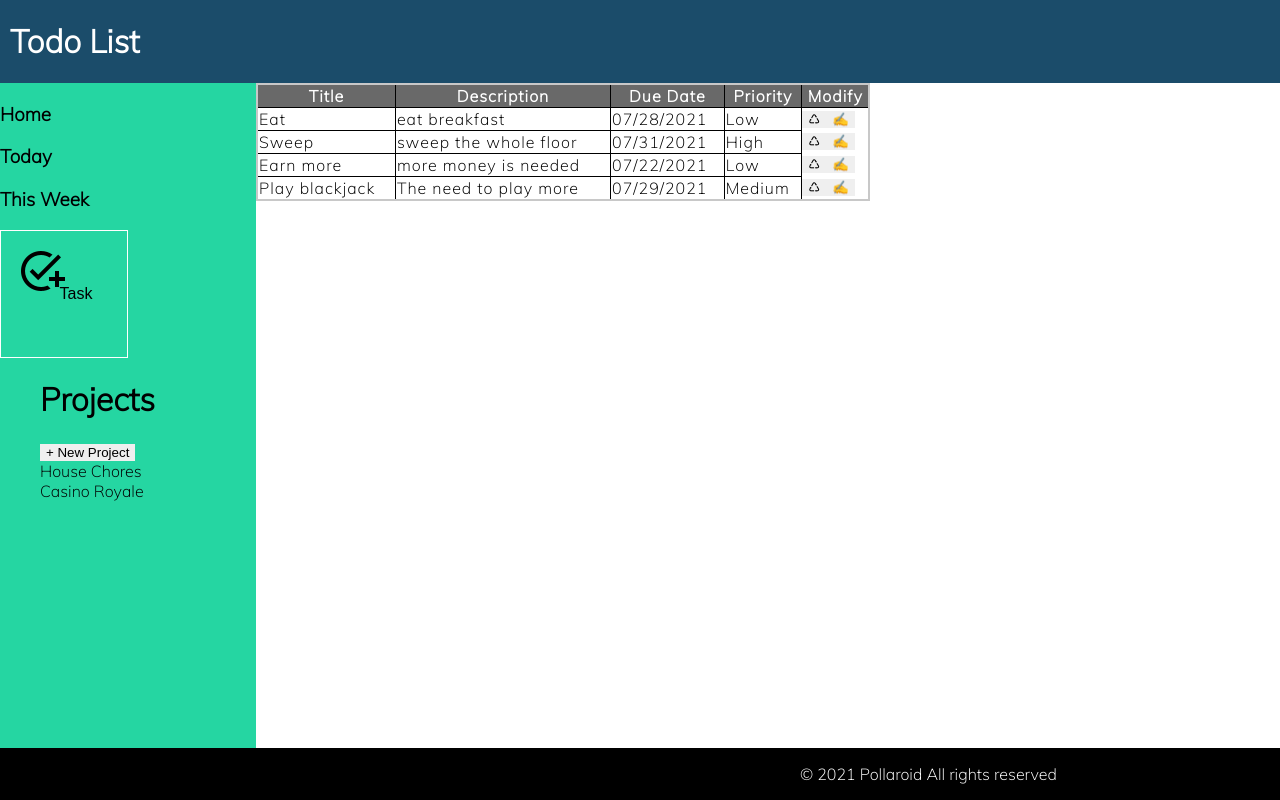
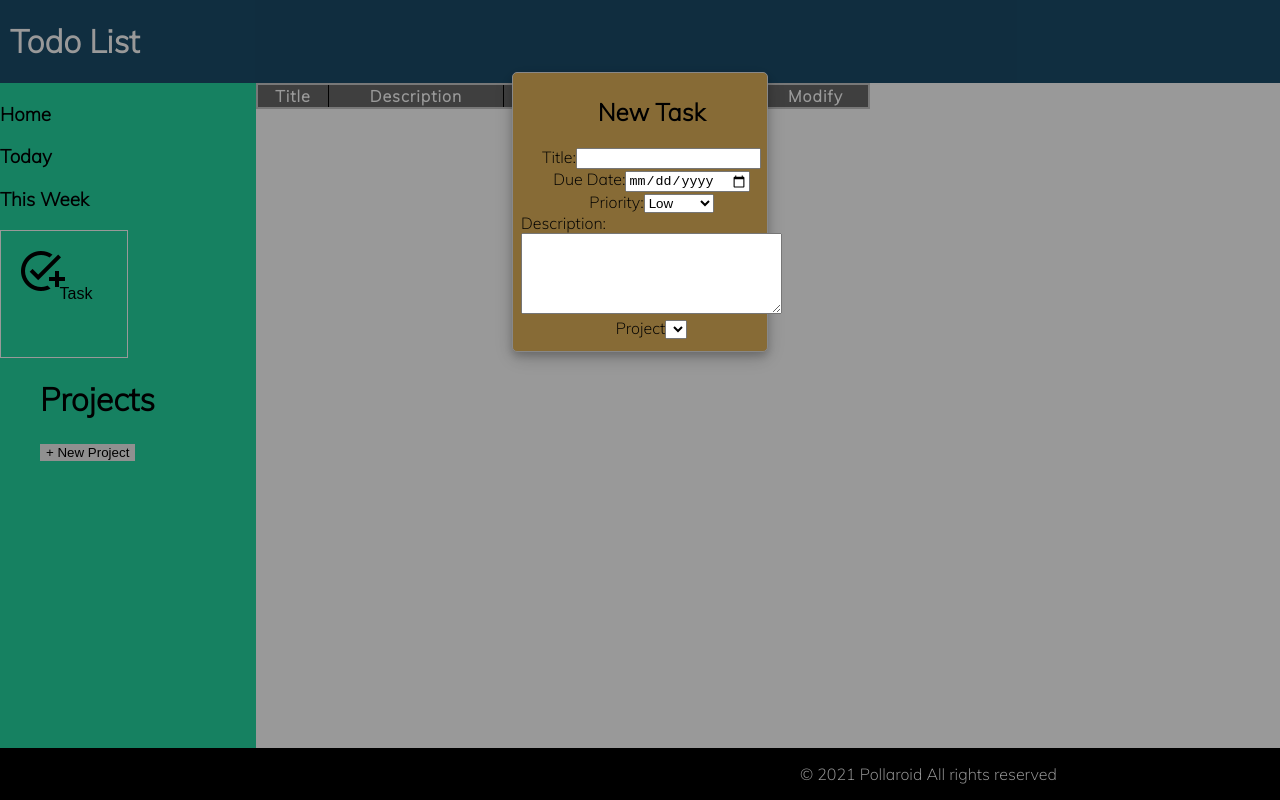
Before and after one commit to greazleay/todo-list, a plain HTML site: page index.html in a window 1280 px wide. Both pictures are taken after a click on the button "Task". Drawn offline with Linux system fonts and the light colour scheme.

Commit message:
Remaining Task Form submission logic

```diff
--- a/components.js
+++ b/components.js
@@ -1,5 +1,3 @@
-// import { handleProject } from "./script.js";
-
 function addOption(text, parent) {
     const option = document.createElement('option');
     option.textContent = text;
@@ -16,22 +14,21 @@ function addInput(name, type, parent, cname) {
     parent.appendChild(label);
 }
 
-export function addButton(type, text, parent, toclick) {
+function addButton(btype, bclass, btext, parent) {
     const button = document.createElement('button');
-    button.type = type;
-    button.onclick = toclick;
-    button.textContent = text;
+    button.type = btype;
+    button.className = bclass;
+    button.textContent = btext;
     parent.appendChild(button);
 }
 
-function addSelect(name, parent) {
+function addSelect(name, arr, parent, elLabel) {
     const label = document.createElement('label');
     label.textContent = name;
+    label.className = elLabel;
     const select = document.createElement('select');
-    addOption('Low', select);
-    addOption('Medium', select);
-    addOption('High', select);
-    label.appendChild(select)
+    arr.forEach(item => addOption(item, select));
+    label.appendChild(select);
     parent.appendChild(label);
 }
 
@@ -51,65 +48,69 @@ function addTRChild(type, text, parent) {
     parent.appendChild(tchild)
 }
 
-export function addH(num, text, parent) {
+function addH(num, text, parent) {
     const h = document.createElement(`h${num}`);
     h.textContent = text;
     parent.appendChild(h);
 }
 
-export function addPara(text, parent) {
+function addPara(text, parent) {
     const p = document.createElement('p');
     p.textContent = text;
     parent.appendChild(p);
 }
 
-export function addTRH(parent) {
+function addTRH(parent) {
     const tr = document.createElement('tr');
     addTRChild('th', 'Title', tr);
     addTRChild('th', 'Description', tr);
     addTRChild('th', 'Due Date', tr);
     addTRChild('th', 'Priority', tr);
-    addTRChild('th', 'Modify', tr)
-    parent.appendChild(tr)
+    addTRChild('th', 'Modify', tr);
+    parent.appendChild(tr);
 }
 
-export function addTRD(parent, title, description, dueDate, priority) {
+function addTRD(parent, title, description, dueDate, priority) {
     const tr = document.createElement('tr');
     addTRChild('td', title, tr);
     addTRChild('td', description, tr);
     addTRChild('td', dueDate, tr);
     addTRChild('td', priority, tr);
-    addButton('button', '♺', tr)
-    addButton('button', '✍', tr)
+    addButton('button', '', '♺', tr);
+    addButton('button', '', '✍', tr);
     parent.appendChild(tr)
 }
 
-export function projectForm(parent) {
+function projectForm(parent) {
     const div = document.createElement('div');
     div.classList.add('form-popup');
     const form = document.createElement('form');
-    addH(2, 'New Project', form)
+    form.classList.add('pform');
+    addH(2, 'New Project', form);
     addInput('Name', 'text', form, 'submit');
-    addButton('button', 'Cancel', form);
-    addButton('submit', 'Add Project', form);
+    addButton('button', '', 'Cancel', form);
+    addButton('submit', '', 'Add Project', form);
     div.appendChild(form)
     parent.appendChild(div)
 }
 
-export function taskForm(parent) {
+function taskForm(parent) {
     const div = document.createElement('div');
     div.classList.add('form-popup');
     div.classList.add('form-popup-task');
     const form = document.createElement('form');
+    form.classList.add('tform');
+    addH(2, 'New Task', form);
     addInput('Title:', 'text', form);
     addInput('Due Date:', 'date', form);
-    addSelect('Priority:', form);
+    addSelect('Priority:', ['Low', 'Medium', 'High'], form);
     addTextArea('Description:', form);
+    // addSelect('Project', getProjectNames(), form)
     div.appendChild(form);
     parent.appendChild(div);
 }
 
-export function addli(parent, text) {
+function addli(parent, text) {
     const li = document.createElement('li');
     li.textContent = text;
     parent.appendChild(li);
--- a/index.html
+++ b/index.html
@@ -9,6 +9,7 @@
     <title>Todo List</title>
 </head>
 <body>
+    <script src="./components.js"></script>
     <script src="./index.js"></script>
 </body>
 </html>
--- a/index.js
+++ b/index.js
@@ -1,70 +1,50 @@
-// import { addH, addPara, addTRH, addButton, projectForm, taskForm } from './components.js';
-// import { renderProjects ,renderTasks, formPopup } from './script.js';
+const body = document.querySelector("body");
 
-const body = document.querySelector('body');
-
-document.addEventListener('DOMContentLoaded', () => {
-    Promise.all([
-        import('./components.js'),
-        import('./script.js')
-    ]).then(([
-            { addH, addPara, addTRH, addButton, projectForm, taskForm },
-            { renderProjects ,renderTasks, formPopup }
-        ]) => {
-            const container = document.createElement('div');
-            container.classList.add('container');
+const container = document.createElement("div");
+container.classList.add("container");
 body.appendChild(container);
 
-            const header = document.createElement('header');
+const script = document.createElement("script");
+script.src = "./script.js";
+body.appendChild(script);
+
+const header = document.createElement("header");
 container.appendChild(header);
 
-            addH(1, 'Todo List', header);
+addH(1, "Todo List", header);
 
-            const main = document.createElement('main');
+const main = document.createElement("main");
 container.appendChild(main);
 
-            const sidebar = document.createElement('div');
-            sidebar.classList.add('side-bar');
+const sidebar = document.createElement("div");
+sidebar.classList.add("side-bar");
 main.appendChild(sidebar);
 
-            const content = document.createElement('div');
-            content.classList.add('content')
+const content = document.createElement("div");
+content.classList.add("content");
 main.appendChild(content);
 
-            addH(3, 'Home', sidebar);
-            addH(3, 'Today', sidebar);
-            addH(3, 'This Week', sidebar);
+addH(3, "Home", sidebar);
+addH(3, "Today", sidebar);
+addH(3, "This Week", sidebar);
 
-            addButton('button', 'Task', sidebar)
+addButton("button", 'new-task', "Task", sidebar);
 
-            const projectlist = document.createElement('ul');
-            projectlist.classList.add('projects');
+const projectlist = document.createElement("ul");
+projectlist.classList.add("projects");
 sidebar.appendChild(projectlist);
 
-            addH(1, 'Projects', projectlist);
-            addButton('button', '+ New Project', projectlist, () => formPopup('.form-popup'))
-            renderProjects(projectlist)
+addH(1, "Projects", projectlist);
+addButton("button", 'new-project', "+ New Project", projectlist);
 
-            const footer = document.createElement('footer');
+const footer = document.createElement("footer");
 container.appendChild(footer);
 
-            addPara('© 2021 Pollaroid All rights reserved', footer)
+addPara("© 2021 Pollaroid All rights reserved", footer);
 
-            const table = document.createElement('table');
-            addTRH(table)
-            renderTasks(table)
-            content.appendChild(table)
+const table = document.createElement("table");
+addTRH(table);
+content.appendChild(table);
 
 projectForm(content);
-            // taskForm(content);
-            })
-    })
-
-
-
-
-window.onclick = function(event) {
-    if (event.target.className === 'form-popup') {
-        document.querySelector('.form-popup').style.display = "none";
-    }
-}
+taskForm(content);
--- a/script.js
+++ b/script.js
@@ -1,5 +1,3 @@
-import { addTRD, addli, projectForm } from "./components.js";
-
 class Task {
     constructor(title, description, dueDate, priority) {
         this.title = title;
@@ -20,71 +18,82 @@ class Project {
     }
 }
 
-let allProjects = [
-    {
-        name: 'House Chores',
-        tasks: [
-            {
-                title: 'Sweep',
-                description: 'sweep the whole floor',
-                dueDate: '07/31/2021',
-                priority: 'High'
-            },
-
-            {
-                title: 'Eat',
-                description: 'eat breakfast',
-                dueDate: '07/28/2021',
-                priority: 'Low'
-            }
-        ]
-    },
-
-    {
-        name: 'Casino Royale',
-        tasks: [
-            {
-                title: 'Play blackjack',
-                description: 'The need to play more',
-                dueDate: '07/29/2021',
-                priority: 'Medium'
-            },
-
-            {
-                title: 'Earn more',
-                description: 'more money is needed',
-                dueDate: '07/22/2021',
-                priority: 'Low'
-            }
-        ]
-    }
-]
-
 function getProjects() {
     if (localStorage.length === 0) return [];
     return JSON.parse(localStorage.getItem('allProjects')).map(project => {
         return new Project(project.name, project.tasks)
     });
-}
+};
 
 function setProjects() {
     localStorage.setItem('allProjects', JSON.stringify(allProjects))
+};
+
+let allProjects = getProjects();
+
+function getProjectNames() {
+    const plist = []
+    allProjects.forEach((project) => {
+    plist.push(project.name);
+  });
+  return plist
 }
 
-export function renderTasks(parent) {
+function clearNode(parent, tag) {
+    Array.from(parent.childNodes).filter(e => e.nodeName === tag).forEach(child => {
+        parent.removeChild(child)
+    })
+};
+
+function clearByClass(parent, cname) {
+    Array.from(parent.childNodes).filter(e => e.className === cname).forEach(child => {
+        parent.removeChild(child)
+    })
+};
+
+(function renderTasks(parent) {
     allProjects.forEach(project => {
         project.tasks.sort((a, b) =>  new Date(a.dueDate) - new Date(b.dueDate)).forEach(task => {
             addTRD(parent, task.title, task.description, task.dueDate, task.priority)
         })
     })
-}
+})(table);
 
-export function renderProjects(parent) {
+(function renderProjects(parent) {
     allProjects.forEach(project => {
-        addli(parent, project.name)
+        addli(parent, project.name);
     })
-}
+})(projectlist);
 
-export function formPopup(cname) {
-    document.querySelector(cname).style.display = 'block'
-}
+document.querySelector('.new-project').addEventListener('click', () => {
+    document.querySelector('.form-popup').style.display = 'block';
+});
+
+document.querySelector('.pform').addEventListener('submit', (e) => {
+    e.preventDefault();
+    const submit = document.querySelector('.submit').value;
+    allProjects.push(new Project(submit));
+    setProjects();
+    document.querySelector('.form-popup').style.display = 'none'
+    clearNode(projectlist, "LI");
+    renderProjects(projectlist)
+});
+
+document.querySelector('.new-task').addEventListener('click', () => {
+    document.querySelector('.form-popup-task').style.display = 'block';
+    const tform = document.querySelector('.tform');
+    addSelect('Project', getProjectNames(), tform, 'label-select');
+});
+
+window.onclick = function (e) {
+    const tform = document.querySelector('.tform');
+    switch (true) {
+      case e.target.className === "form-popup":
+        document.querySelector(".form-popup").style.display = "none";
+        break;
+      case e.target.className === "form-popup form-popup-task":
+        document.querySelector(".form-popup-task").style.display = "none";
+        clearByClass(tform, 'label-select');
+        break;
+    }
+  };
```
Lines whose indentation alone changed are shown as unchanged.
